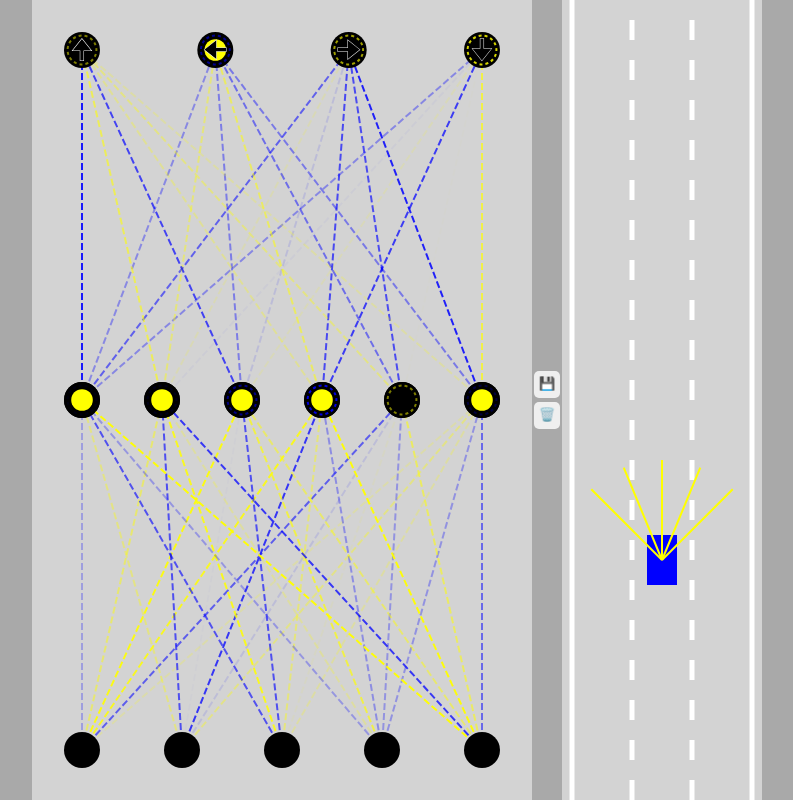
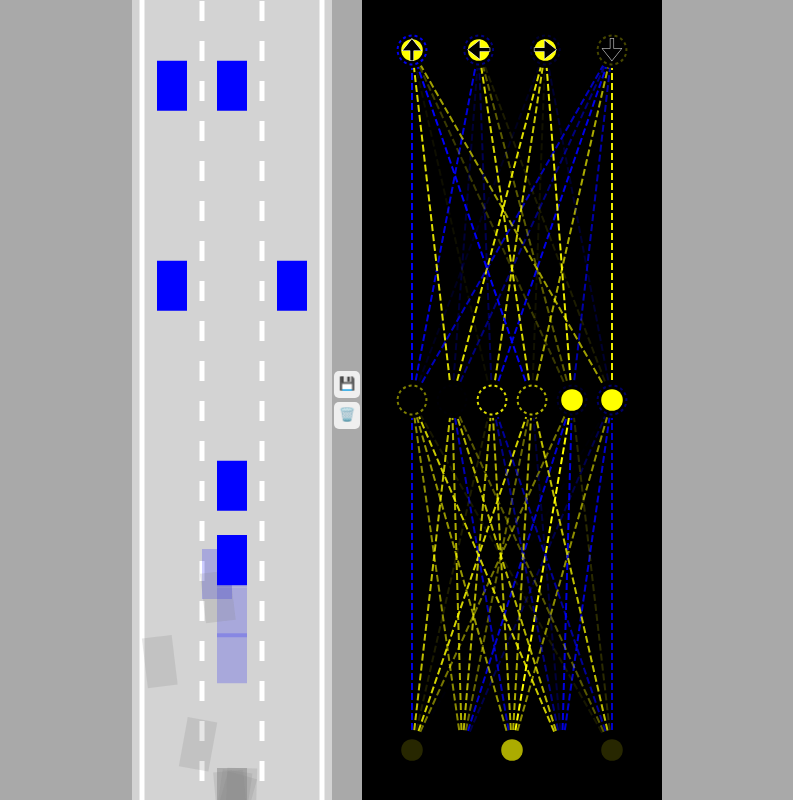
Before and after one commit to jpvargasdev/cars, a plain HTML site: page index.html in a window 1280 px wide. Shown: the whole page, without its empty margins (243-1036 px from the left). Drawn offline with Linux system fonts and the light colour scheme.

Commit message:
add new logic

```diff
--- a/ai/network.js
+++ /dev/null
@@ -1,96 +0,0 @@
-class NeuralNetwork {
-  constructor(neuronCounts) {
-    this.levels = [];
-    for (let i=0; i<neuronCounts.length-1; i++) {
-      this.levels.push(new Level(
-        neuronCounts[i], neuronCounts[i+1]
-      ));
-    }
-  }
-
-  static feedForward(givenInputs, network) {
-    let outputs = Level.feedForward(
-      givenInputs, network.levels[0]
-    );
-    for (let i=1; i<network.levels.length; i++) {
-      outputs = Level.feedForward(
-        outputs, network.levels[i]
-      );
-    }
-
-    return outputs;
-  }
-
-  static mutate(network, amount = 1) {
-    network.levels.forEach(level => {
-      for(let i=0; i<level.biases.length; i++) {
-        level.biases[i] = lerp(
-          level.biases[i],
-          Math.random()*2-1,
-          amount
-        );
-      }
-
-      for(let i=0; i<level.weights.length; i++) {
-        for(let j=0; j<level.weights.length; j++) {
-          level.weights[i][j] = lerp(
-            level.weights[i][j],
-            Math.random()*2-1,
-            amount
-          );
-        }
-      }
-
-    });
-  }
-}
-
-class Level {
-  constructor(inputCount, outputCount) {
-    this.inputs = new Array(inputCount);
-    this.outputs = new Array(outputCount);
-    this.biases = new Array(outputCount);
-
-    this.weights = [];
-    for (let i = 0; i < inputCount; i++) {
-      this.weights[i] = new Array(outputCount);
-
-    }
-
-    Level.#randomize(this);
-  }
-
-  static #randomize(level) {
-    for(let i=0; i < level.inputs.length; i++) {
-      for(let j=0; j < level.outputs.length; j++) {
-        level.weights[i][j] = Math.random()*2 - 1;
-      }
-    }
-
-    for(let i=0; i<level.biases.length; i++) {
-      level.biases[i] = Math.random()*2-1;
-    }
-  }
-
-  static feedForward(givenInputs, level) {
-    for(let i=0; i<level.inputs.length; i++) {
-      level.inputs[i] = givenInputs[i];
-    }
-
-    for(let i=0; i<level.outputs.length; i++) {
-      let sum = 0;
-      for(let j=0; j<level.inputs.length; j++) {
-        sum += level.inputs[j]*level.weights[j][i];
-      }
-
-      // if (sum+level.biases[i] > 0)
-      if (sum > level.biases[i]) {
-        level.outputs[i] = 1;
-      } else {
-        level.outputs[i] = 0;
-      }
-    }
-
-    return level.outputs;
-  }
-}
--- a/controls.js
+++ b/controls.js
@@ -1,56 +1,52 @@
-class Controls {
-  constructor(type) {
-    this.forward = false;
-    this.left = false;
-    this.right = false;
-    this.reverse = false;
+class Controls{
+  constructor(type){
+      this.forward=false;
+      this.left=false;
+      this.right=false;
+      this.reverse=false;
 
-    switch(type) {
+      switch(type){
           case "KEYS":
               this.#addKeyboardListeners();
               break;
           case "DUMMY":
-        this.forward = true;
-        break;
-      default:
+              this.forward=true;
               break;
       }
   }
 
-  #addKeyboardListeners() {
-    document.onkeydown = (event) => {
-      switch(event.key) {
+  #addKeyboardListeners(){
+      document.onkeydown=(event)=>{
+          switch(event.key){
               case "ArrowLeft":
-          this.left = true;
+                  this.left=true;
                   break;
               case "ArrowRight":
-          this.right = true;
+                  this.right=true;
                   break;
               case "ArrowUp":
-          this.forward = true;
+                  this.forward=true;
                   break;
               case "ArrowDown":
-          this.reverse = true;
+                  this.reverse=true;
                   break;
           }
       }
-
-    document.onkeyup = (event) => {
-      switch(event.key) {
+      document.onkeyup=(event)=>{
+          switch(event.key){
               case "ArrowLeft":
-          this.left = false;
+                  this.left=false;
                   break;
               case "ArrowRight":
-          this.right = false;
+                  this.right=false;
                   break;
               case "ArrowUp":
-          this.forward = false;
+                  this.forward=false;
                   break;
               case "ArrowDown":
-          this.reverse = false;
+                  this.reverse=false;
                   break;
           }
       }
-
   }
 }
--- a/index.css
+++ b/index.css
@@ -1,33 +1,31 @@
-body {
-  margin: 0;
-  background: darkgray;
-  overflow: hidden;
-  display: flex;
-  justify-content: center;
-  align-items: center;
+body{
+  margin:0;
+  background:darkgray;
+  overflow:hidden;
+  display:flex;
+  justify-content:center;
+  align-items:center;
 }
 
-#verticalButtons {
-  display: flex;
-  flex-direction: column;
+#verticalButtons{
+  display:flex;
+  flex-direction:column;
 }
 
-button {
+button{
   border: none;
   border-radius: 5px;
   padding: 5px 5px 7px 5px;
   margin: 2px;
-  cursor: pointer;
+  cursor:pointer;
+}
+button:hover{
+  background:blue;
 }
 
-button:hover {
-  backgroundColor: blue;
+#networkCanvas{
+  background:black;
 }
-
-#carCanvas {
-  background: lightGray;
+#carCanvas{
+  background:lightgray;
 }
-
-#networkCanvas {
-  background: lightGray;
-}
--- a/index.html
+++ b/index.html
@@ -1,20 +1,17 @@
 <!DOCTYPE html>
-<html lang="en">
 <head>
-    <title>Self-driving car</title>
-    <meta charset="UTF-8">
-    <meta name="viewport" content="width=device-width, initial-scale=1">
-    <link href="index.css" rel="stylesheet">
+    <title>Self-driving car - No libraries</title>
+    <link rel="stylesheet" href="index.css">
 </head>
 <body>
-    <canvas id="networkCanvas"></canvas>
+    <canvas id="carCanvas"></canvas>
     <div id="verticalButtons">
         <button onclick="save()">💾</button>
         <button onclick="discard()">🗑️</button>
     </div>
-    <canvas id="carCanvas"></canvas>
+    <canvas id="networkCanvas"></canvas>
     <script src="visualizer.js"></script>
-    <script src="ai/network.js"></script>
+    <script src="network.js"></script>
     <script src="sensor.js"></script>
     <script src="utils.js"></script>
     <script src="road.js"></script>
--- a/index.js
+++ b/index.js
@@ -1,105 +1,87 @@
+const carCanvas=document.getElementById("carCanvas");
+carCanvas.width=200;
+const networkCanvas=document.getElementById("networkCanvas");
+networkCanvas.width=300;
 
-const canvas = document.getElementById("carCanvas");
-canvas.width = 200;
-const networkCanvas = document.getElementById("networkCanvas");
-networkCanvas.width = 500;
-
-
-const ctx = canvas.getContext("2d");
+const carCtx = carCanvas.getContext("2d");
 const networkCtx = networkCanvas.getContext("2d");
 
-const road = new Road(canvas.width/2, canvas.width*0.9);
+const road=new Road(carCanvas.width/2,carCanvas.width*0.9);
 
-const N = 1;
-const cars = generateCars(N);
+const N=100;
+const cars=generateCars(N);
 let bestCar=cars[0];
-
-if (localStorage.getItem("bestBrain")) {
-  for (let i=0; i<cars.length; i++) {
-    cars[i].brain = JSON.parse(localStorage.getItem("bestBrain"));
-
-    if (i!==0) {
-      NeuralNetwork.mutate(cars[i].brain, 0.1);
+if(localStorage.getItem("bestBrain")){
+    for(let i=0;i<cars.length;i++){
+        cars[i].brain=JSON.parse(
+            localStorage.getItem("bestBrain"));
+        if(i!=0){
+            NeuralNetwork.mutate(cars[i].brain,0.1);
         }
     }
 }
-//const car = new Car(road.getLineCenter(1), 100, 30, 50, "AI", 3, "blue");
 
-const traffic = [
-  new Car(road.getLineCenter(1), -100, 30, 50, "DUMMY", 2),
-  new Car(road.getLineCenter(0), -300, 30, 50, "DUMMY", 2),
-  new Car(road.getLineCenter(2), -300, 30, 50, "DUMMY", 2),
-  new Car(road.getLineCenter(0), -500, 30, 50, "DUMMY", 2),
-  new Car(road.getLineCenter(1), -500, 30, 50, "DUMMY", 2),
-  new Car(road.getLineCenter(2), -700, 30, 50, "DUMMY", 2),
-  new Car(road.getLineCenter(0), -700, 30, 50, "DUMMY", 2),
-  new Car(road.getLineCenter(1), -900, 30, 50, "DUMMY", 2),
-  new Car(road.getLineCenter(1), -1100, 30, 50, "DUMMY", 2),
-  new Car(road.getLineCenter(2), -1200, 30, 50, "DUMMY", 2),
-  new Car(road.getLineCenter(0), -1300, 30, 50, "DUMMY", 2),
-  new Car(road.getLineCenter(1), -1400, 30, 50, "DUMMY", 2),
-  new Car(road.getLineCenter(2), -1500, 30, 50, "DUMMY", 2),
-
-
+const traffic=[
+    new Car(road.getLaneCenter(1),-100,30,50,"DUMMY",2,getRandomColor()),
+    new Car(road.getLaneCenter(0),-300,30,50,"DUMMY",2,getRandomColor()),
+    new Car(road.getLaneCenter(2),-300,30,50,"DUMMY",2,getRandomColor()),
+    new Car(road.getLaneCenter(0),-500,30,50,"DUMMY",2,getRandomColor()),
+    new Car(road.getLaneCenter(1),-500,30,50,"DUMMY",2,getRandomColor()),
+    new Car(road.getLaneCenter(1),-700,30,50,"DUMMY",2,getRandomColor()),
+    new Car(road.getLaneCenter(2),-700,30,50,"DUMMY",2,getRandomColor()),
 ];
-
-//car.draw(ctx);
 
 animate();
 
-
-function save() {
-  localStorage.setItem("bestBrain", JSON.stringify(bestCar.brain));
+function save(){
+    localStorage.setItem("bestBrain",
+        JSON.stringify(bestCar.brain));
 }
 
-function discard() {
+function discard(){
     localStorage.removeItem("bestBrain");
 }
 
-function generateCars(N) {
-  const cars = [];
-  for (let i=1; i <= N; i++) {
-    cars.push(
-      new Car(road.getLineCenter(1), 100, 30, 50, "AI")
-    );
+function generateCars(N){
+    const cars=[];
+    for(let i=1;i<=N;i++){
+        cars.push(new Car(road.getLaneCenter(1),100,30,50,"AI"));
     }
     return cars;
 }
 
-function animate(time) {
-  for (let i=0; i<traffic.length; i++) {
-    traffic[i].update(road.borders, []);
+function animate(time){
+    for(let i=0;i<traffic.length;i++){
+        traffic[i].update(road.borders,[]);
     }
+    for(let i=0;i<cars.length;i++){
+        cars[i].update(road.borders,traffic);
+    }
+    bestCar=cars.find(
+        c=>c.y==Math.min(
+            ...cars.map(c=>c.y)
+        ));
 
-  for (let i=0; i < cars.length; i++) {
-    cars[i].update(road.borders, traffic);
+    carCanvas.height=window.innerHeight;
+    networkCanvas.height=window.innerHeight;
+
+    carCtx.save();
+    carCtx.translate(0,-bestCar.y+carCanvas.height*0.7);
+
+    road.draw(carCtx);
+    for(let i=0;i<traffic.length;i++){
+        traffic[i].draw(carCtx);
     }
+    carCtx.globalAlpha=0.2;
+    for(let i=0;i<cars.length;i++){
+        cars[i].draw(carCtx);
+    }
+    carCtx.globalAlpha=1;
+    bestCar.draw(carCtx,true);
 
-  bestCar = cars.find(c => c.y === Math.min(...cars.map(c => c.y)));
+    carCtx.restore();
 
-  //car.update(road.borders, traffic);
-
-  canvas.height = window.innerHeight;
-  networkCanvas.height = window.innerHeight;
-
-  ctx.save();
-  ctx.translate(0, -bestCar.y + canvas.height * 0.7);
-
-  road.draw(ctx);
-  for(let i=0; i<traffic.length; i++) {
-    traffic[i].draw(ctx, "red");
-  }
-
-  ctx.globalAlpha = 0.2;
-  for (let i=0; i < cars.length; i++) {
-    cars[i].draw(ctx, "black")
-  }
-  ctx.globalAlpha = 1;
-  bestCar.draw(ctx, "blue",true);
-
-  ctx.restore();
-
-  networkCtx.lineDashOffset = -time / 50;
-  Visualizer.drawNetwork(networkCtx, bestCar.brain);
+    networkCtx.lineDashOffset=-time/50;
+    Visualizer.drawNetwork(networkCtx,bestCar.brain);
     requestAnimationFrame(animate);
 }
--- /dev/null
+++ b/network.js
@@ -0,0 +1,89 @@
+class NeuralNetwork{
+  constructor(neuronCounts){
+      this.levels=[];
+      for(let i=0;i<neuronCounts.length-1;i++){
+          this.levels.push(new Level(
+              neuronCounts[i],neuronCounts[i+1]
+          ));
+      }
+  }
+
+  static feedForward(givenInputs,network){
+      let outputs=Level.feedForward(
+          givenInputs,network.levels[0]);
+      for(let i=1;i<network.levels.length;i++){
+          outputs=Level.feedForward(
+              outputs,network.levels[i]);
+      }
+      return outputs;
+  }
+
+  static mutate(network,amount=1){
+      network.levels.forEach(level => {
+          for(let i=0;i<level.biases.length;i++){
+              level.biases[i]=lerp(
+                  level.biases[i],
+                  Math.random()*2-1,
+                  amount
+              )
+          }
+          for(let i=0;i<level.weights.length;i++){
+              for(let j=0;j<level.weights[i].length;j++){
+                  level.weights[i][j]=lerp(
+                      level.weights[i][j],
+                      Math.random()*2-1,
+                      amount
+                  )
+              }
+          }
+      });
+  }
+}
+
+class Level{
+  constructor(inputCount,outputCount){
+      this.inputs=new Array(inputCount);
+      this.outputs=new Array(outputCount);
+      this.biases=new Array(outputCount);
+
+      this.weights=[];
+      for(let i=0;i<inputCount;i++){
+          this.weights[i]=new Array(outputCount);
+      }
+
+      Level.#randomize(this);
+  }
+
+  static #randomize(level){
+      for(let i=0;i<level.inputs.length;i++){
+          for(let j=0;j<level.outputs.length;j++){
+              level.weights[i][j]=Math.random()*2-1;
+          }
+      }
+
+      for(let i=0;i<level.biases.length;i++){
+          level.biases[i]=Math.random()*2-1;
+      }
+  }
+
+  static feedForward(givenInputs,level){
+      for(let i=0;i<level.inputs.length;i++){
+          level.inputs[i]=givenInputs[i];
+      }
+
+      for(let i=0;i<level.outputs.length;i++){
+          let sum=0
+          for(let j=0;j<level.inputs.length;j++){
+              sum+=level.inputs[j]*level.weights[j][i];
+          }
+
+          if(sum>level.biases[i]){
+              level.outputs[i]=1;
+          }else{
+              level.outputs[i]=0;
+          }
+      }
+
+      return level.outputs;
+  }
+}
--- a/road.js
+++ b/road.js
@@ -1,60 +1,55 @@
+class Road{
+  constructor(x,width,laneCount=3){
+      this.x=x;
+      this.width=width;
+      this.laneCount=laneCount;
 
-class Road {
+      this.left=x-width/2;
+      this.right=x+width/2;
 
-  constructor(x, width, laneCount = 3) {
-    this.x = x;
-    this.width = width;
+      const infinity=1000000;
+      this.top=-infinity;
+      this.bottom=infinity;
 
-    this.laneCount = laneCount;
-
-    this.left = x - width/2;
-    this.right = x + width/2;
-
-    const infinity = 1000000;
-
-    this.top = -infinity;
-    this.bottom = infinity;
-
-    const topLeft = {x:this.left, y:this.top};
-    const topRight = {x:this.right, y:this.top};
-    const bottomLeft = {x:this.left, y:this.bottom};
-    const bottomRight = {x:this.right, y:this.bottom};
-
-    this.borders = [
-      [topLeft, bottomLeft],
-      [topRight, bottomRight]
+      const topLeft={x:this.left,y:this.top};
+      const topRight={x:this.right,y:this.top};
+      const bottomLeft={x:this.left,y:this.bottom};
+      const bottomRight={x:this.right,y:this.bottom};
+      this.borders=[
+          [topLeft,bottomLeft],
+          [topRight,bottomRight]
       ];
   }
 
-  getLineCenter(laneIndex) {
-    const laneWidth = this.width / this.laneCount;
-    return this.left + laneWidth/2 + Math.min(laneIndex, this.laneCount - 1)*laneWidth;
+  getLaneCenter(laneIndex){
+      const laneWidth=this.width/this.laneCount;
+      return this.left+laneWidth/2+
+          Math.min(laneIndex,this.laneCount-1)*laneWidth;
   }
 
-  draw(ctx) {
-    ctx.lineWidth = 5;
-    ctx.strokeStyle = "white";
+  draw(ctx){
+      ctx.lineWidth=5;
+      ctx.strokeStyle="white";
 
-    for (let i=1; i<=this.laneCount-1; i++) {
-      const x = lerp(
+      for(let i=1;i<=this.laneCount-1;i++){
+          const x=lerp(
               this.left,
               this.right,
               i/this.laneCount
           );
 
-      ctx.setLineDash([20, 20]);
+          ctx.setLineDash([20,20]);
           ctx.beginPath();
-      ctx.moveTo(x, this.top);
-      ctx.lineTo(x, this.bottom);
+          ctx.moveTo(x,this.top);
+          ctx.lineTo(x,this.bottom);
           ctx.stroke();
       }
 
       ctx.setLineDash([]);
-
-    this.borders.forEach(border => {
+      this.borders.forEach(border=>{
           ctx.beginPath();
-      ctx.moveTo(border[0].x, border[0].y);
-      ctx.lineTo(border[1].x, border[1].y);
+          ctx.moveTo(border[0].x,border[0].y);
+          ctx.lineTo(border[1].x,border[1].y);
           ctx.stroke();
       });
   }
--- a/sensor.js
+++ b/sensor.js
@@ -1,92 +1,92 @@
-class Sensor {
-  constructor(car) {
-    this.car = car;
-    this.rayCount = 5;
-    this.rayLength = 100;
+class Sensor{
+  constructor(car){
+      this.car=car;
+      this.rayCount=5;
+      this.rayLength=150;
+      this.raySpread=Math.PI/2;
 
-    this.raySpread = Math.PI / 2;
-
-    this.rays = [];
-    this.readings = [];
+      this.rays=[];
+      this.readings=[];
   }
 
-  #castRays() {
-    this.rays = [];
-    for (let i=0;i<this.rayCount;i++) {
-      const rayAngle = lerp(
-        this.raySpread/2,
-        -this.raySpread/2,
-        this.rayCount === 1 ? 0.5 : i / (this.rayCount - 1)
-      ) + this.car.angle;
-
-      const start = {x: this.car.x, y: this.car.y};
-      const end = {
-        x: this.car.x-Math.sin(rayAngle)*this.rayLength,
-        y: this.car.y-Math.cos(rayAngle)*this.rayLength
+  update(roadBorders,traffic){
+      this.#castRays();
+      this.readings=[];
+      for(let i=0;i<this.rays.length;i++){
+          this.readings.push(
+              this.#getReading(
+                  this.rays[i],
+                  roadBorders,
+                  traffic
+              )
+          );
+      }
   }
 
-      this.rays.push([start, end]);
-    }
+  #getReading(ray,roadBorders,traffic){
+      let touches=[];
 
-  }
-
-  #getReading(ray, roadBorders, traffic) {
-    let touches = [];
-
-    for (let i=0; i<roadBorders.length; i++) {
-      const touch = getIntersection(
+      for(let i=0;i<roadBorders.length;i++){
+          const touch=getIntersection(
               ray[0],
               ray[1],
               roadBorders[i][0],
               roadBorders[i][1]
           );
-
-      if (touch) {
+          if(touch){
               touches.push(touch);
           }
       }
 
-    for(let i=0; i<traffic.length; i++) {
-      const poly = traffic[i].polygon;
-      for(let j=0;j<poly.length;j++) {
-        const value = getIntersection(
+      for(let i=0;i<traffic.length;i++){
+          const poly=traffic[i].polygon;
+          for(let j=0;j<poly.length;j++){
+              const value=getIntersection(
                   ray[0],
                   ray[1],
                   poly[j],
                   poly[(j+1)%poly.length]
               );
-        if (value) {
+              if(value){
                   touches.push(value);
               }
           }
       }
 
-    if (touches.length === 0) {
+      if(touches.length==0){
           return null;
-    } else {
-      const offset = touches.map(e => e.offset);
-      const minOffset = Math.min(...offset);
-      return touches.find(e => e.offset === minOffset);
+      }else{
+          const offsets=touches.map(e=>e.offset);
+          const minOffset=Math.min(...offsets);
+          return touches.find(e=>e.offset==minOffset);
       }
   }
 
-  update(roadBorders, traffic) {
-    this.#castRays();
-    this.readings = [];
-    for (let i=0; i<this.rays.length; i++) {
-      this.readings.push(
-        this.#getReading(this.rays[i], roadBorders, traffic)
-      );
+  #castRays(){
+      this.rays=[];
+      for(let i=0;i<this.rayCount;i++){
+          const rayAngle=lerp(
+              this.raySpread/2,
+              -this.raySpread/2,
+              this.rayCount==1?0.5:i/(this.rayCount-1)
+          )+this.car.angle;
+
+          const start={x:this.car.x, y:this.car.y};
+          const end={
+              x:this.car.x-
+                  Math.sin(rayAngle)*this.rayLength,
+              y:this.car.y-
+                  Math.cos(rayAngle)*this.rayLength
+          };
+          this.rays.push([start,end]);
       }
   }
 
-  draw(ctx) {
-    if (this.rays.length > 0) {
-      for (let i=0;i<this.rayCount;i++) {
-        let end = this.rays[i][1];
-
-        if (this.readings[i]) {
-          end = this.readings[i];
+  draw(ctx){
+      for(let i=0;i<this.rayCount;i++){
+          let end=this.rays[i][1];
+          if(this.readings[i]){
+              end=this.readings[i];
           }
 
           ctx.beginPath();
@@ -117,4 +117,3 @@ class Sensor {
       }
   }
 }
-}
```
Also changed, not shown: utils.js (+8 -9 lines), car.js (line endings or trailing spaces), car.png (added), visualizer.js (line endings or trailing spaces). Lines whose indentation alone changed are shown as unchanged.
